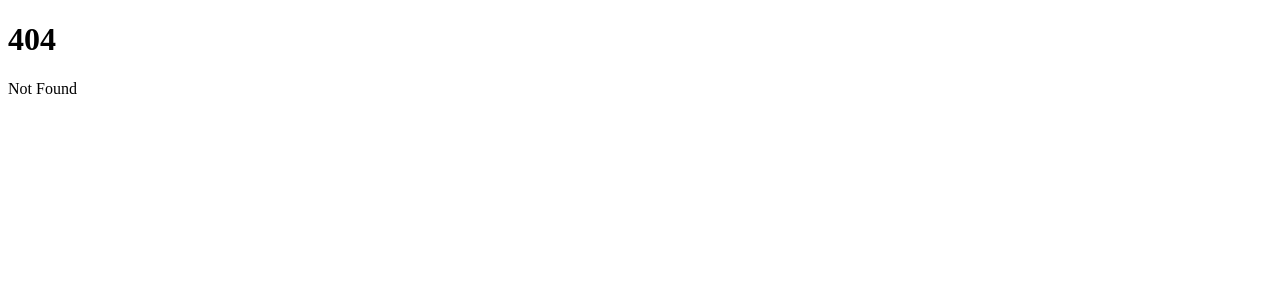
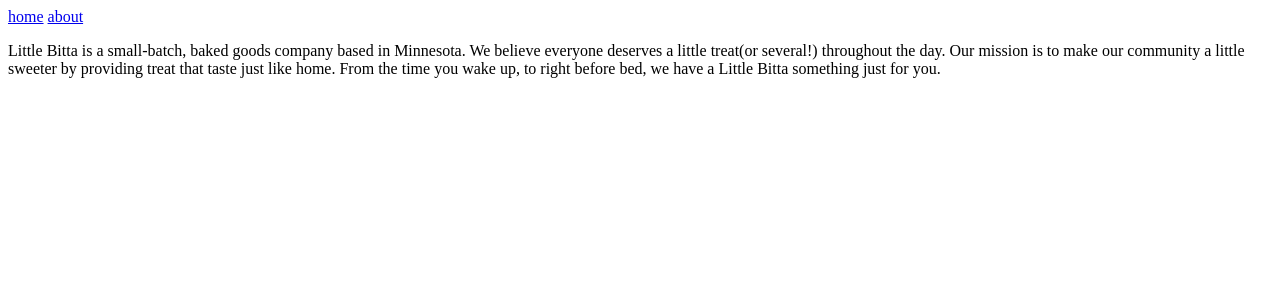
Before and after one commit to louislef299/little-bitta-site, a SvelteKit app: page /about in a window 1280 px wide. Before the commit this address had no page. Shown: the top 300 px of the page. Built offline with nearby package versions, Linux system fonts and the light colour scheme.

Commit message:
docs: Add a base layer of simple page information

```diff
--- a/src/routes/+layout.svelte
+++ b/src/routes/+layout.svelte
@@ -8,4 +8,9 @@
 	<link rel="icon" href={favicon} />
 </svelte:head>
 
+<nav>
+	<a href="/">home</a>
+	<a href="/about">about</a>
+</nav>
+
 {@render children()}
--- /dev/null
+++ b/src/routes/about/+page.svelte
@@ -0,0 +1,7 @@
+<p>
+    Little Bitta is a small-batch, baked goods company based in Minnesota. We
+    believe everyone deserves a little treat(or several!) throughout the day.
+    Our mission is to make our community a little sweeter by providing treat
+    that taste just like home. From the time you wake up, to right before bed,
+    we have a Little Bitta something just for you.
+</p>
```
Also changed, not shown: src/routes/+page.svelte (+17 -2 lines), 1 other file (tests, documents, lock files or other folders).
